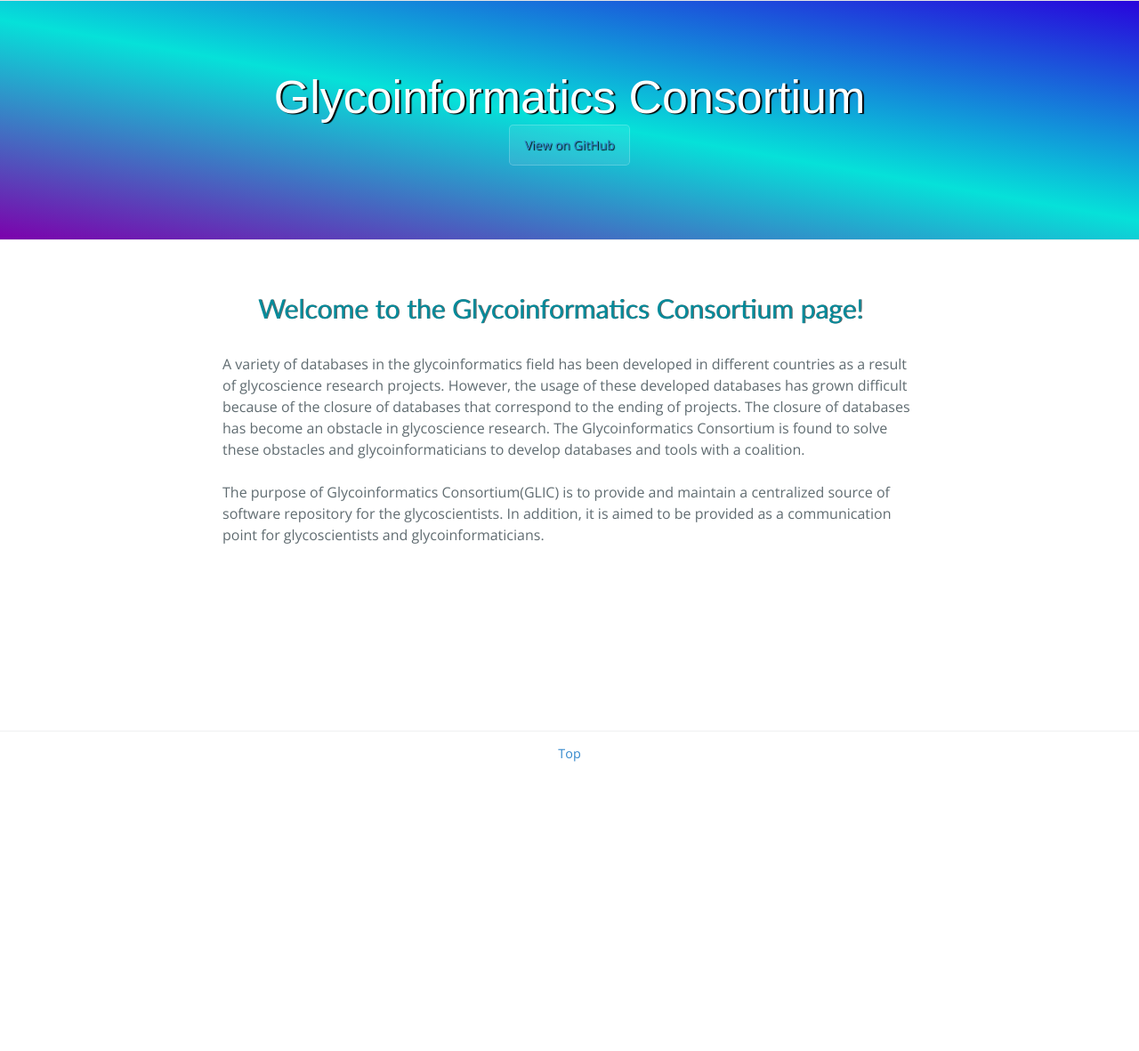
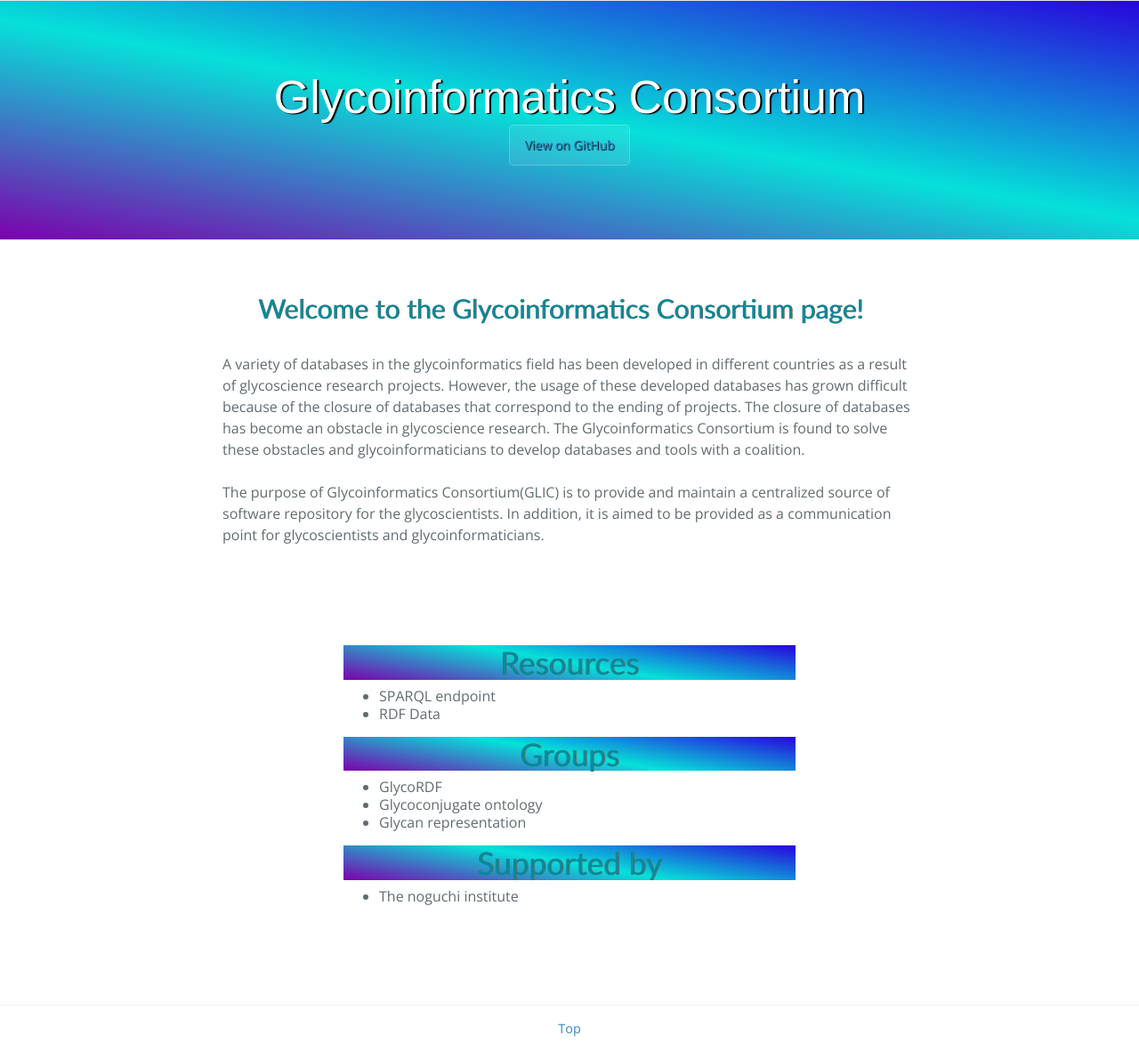
Before and after one commit to glycoinfo/www, a Jekyll site: the page built from index.md, in a window 1280 px wide. Shown: the whole page at 89% size. Built offline with Jekyll 4.4.1, drawn with Linux system fonts in a browser that asks for light colours; nearby versions of some CDN libraries; a script that is not in the unit is left out; before the commit the page ends 900 px from its top, so only the background shows below that.

Commit message:
Update index.md

```diff
--- a/index.md
+++ b/index.md
@@ -1,4 +1,16 @@
 ---
-title: Glycoinformatics Consortium
+title: Glycoinformatics Consortium (GLIC)
 layout: top
 ---
+
+# Resources
+* SPARQL endpoint
+* RDF Data
+
+# Groups
+* GlycoRDF
+* Glycoconjugate ontology
+* Glycan representation
+
+# Supported by
+* The noguchi institute
```
